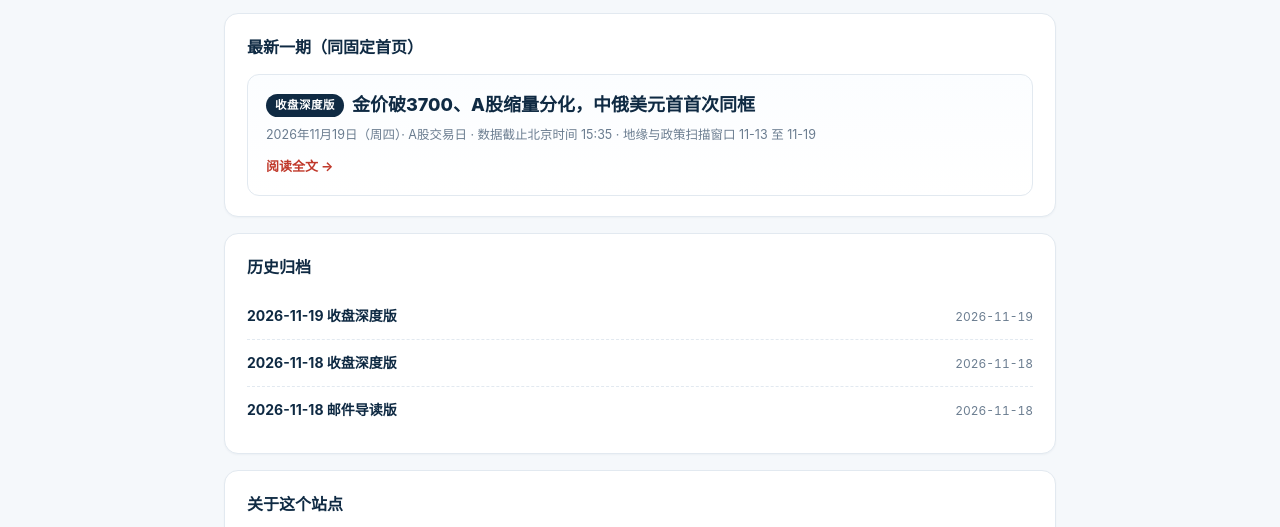
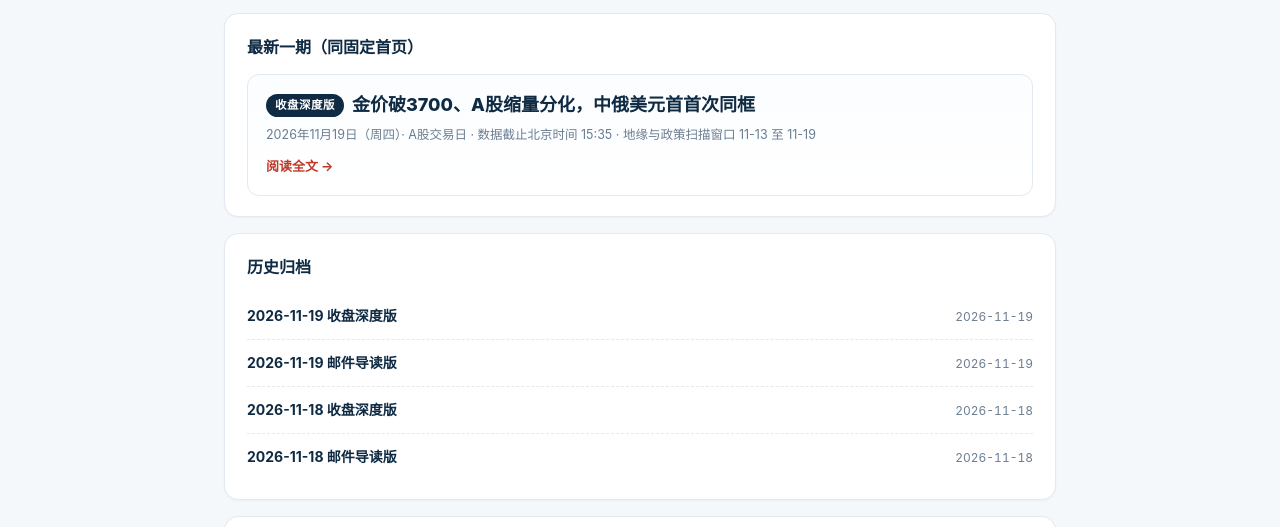
Before and after one commit to ZhKIi/atman-daily, a plain HTML site: page archive.html in a window 1280 px wide. Shown: the part 203-730 px from the top of the page. Drawn offline with Linux system fonts and the light colour scheme.

Commit message:
日报发布 2026-11-19：更新固定首页与归档

```diff
--- a/archive.html
+++ b/archive.html
@@ -68,6 +68,7 @@ h2{margin:0 0 12px;font-size:16px;color:var(--ink)}
     <h2>历史归档</h2>
     <ul class="list">
       <li><a href="2026-11-19.html">2026-11-19 收盘深度版</a><time>2026-11-19</time></li>
+      <li><a href="digest-2026-11-19.html">2026-11-19 邮件导读版</a><time>2026-11-19</time></li>
       <li><a href="2026-11-18.html">2026-11-18 收盘深度版</a><time>2026-11-18</time></li>
       <li><a href="digest-2026-11-18.html">2026-11-18 邮件导读版</a><time>2026-11-18</time></li>
     </ul>
```
